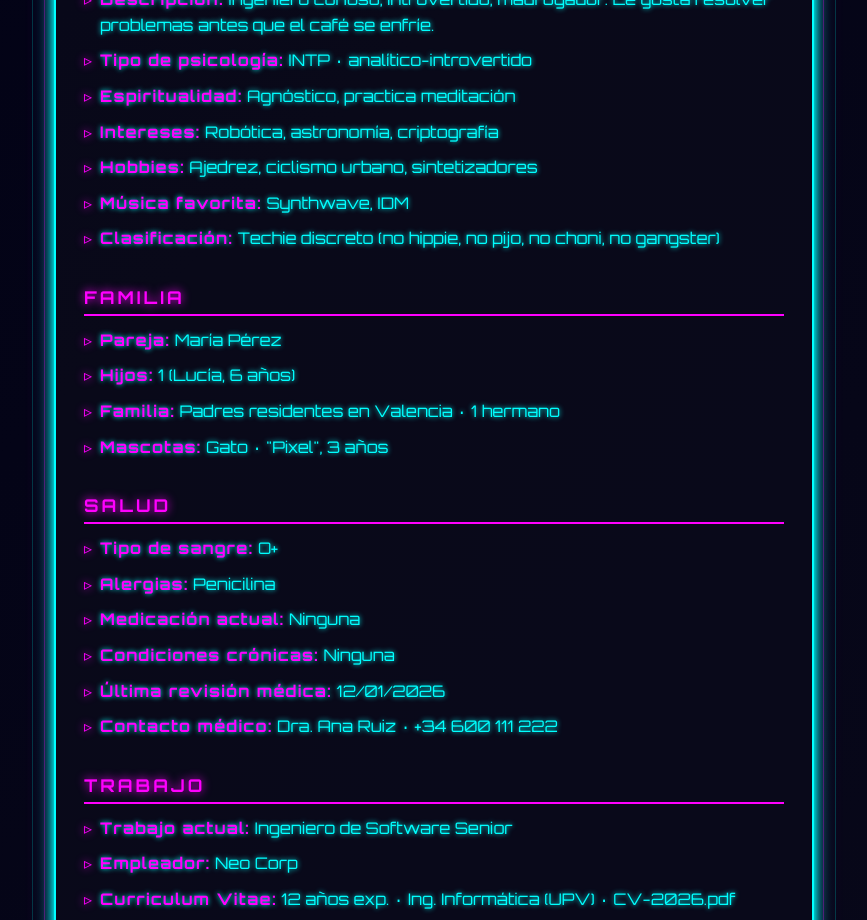
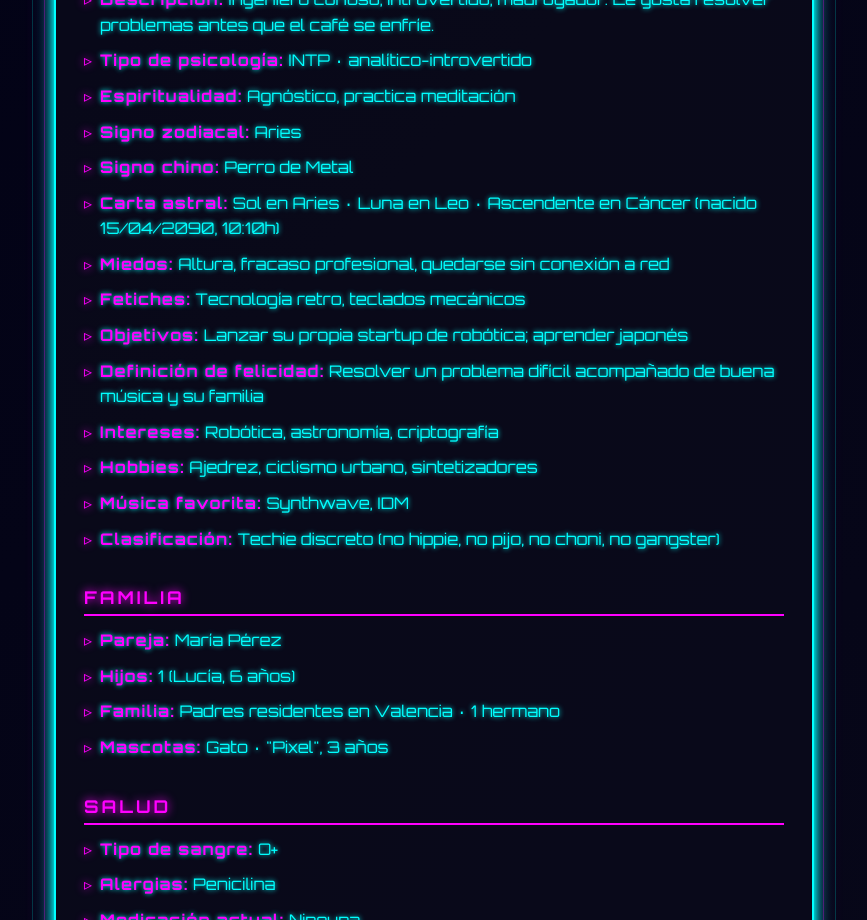
Before and after one commit to David7ce/human-data, a Svelte app: page / in a window 1280 px wide. Shown: the part 940-1860 px from the top of the page, without its empty margins (206-1073 px from the left). Built offline with nearby package versions, Linux system fonts and the light colour scheme.

Commit message:
feat: add astrology fields and fears/goals/happiness to personality section
Zodiac sign and Chinese zodiac derived from existing birth date
(15/04/2090); birth chart references existing 10:10 birth time.

```diff
--- a/src/data/person.js
+++ b/src/data/person.js
@@ -23,6 +23,13 @@ export const personality = [
   { label: "Descripción", value: "Ingeniero curioso, introvertido, madrugador. Le gusta resolver problemas antes que el café se enfríe." },
   { label: "Tipo de psicología", value: "INTP · analítico-introvertido" },
   { label: "Espiritualidad", value: "Agnóstico, practica meditación" },
+  { label: "Signo zodiacal", value: "Aries" },
+  { label: "Signo chino", value: "Perro de Metal" },
+  { label: "Carta astral", value: "Sol en Aries · Luna en Leo · Ascendente en Cáncer (nacido 15/04/2090, 10:10h)" },
+  { label: "Miedos", value: "Altura, fracaso profesional, quedarse sin conexión a red" },
+  { label: "Fetiches", value: "Tecnología retro, teclados mecánicos" },
+  { label: "Objetivos", value: "Lanzar su propia startup de robótica; aprender japonés" },
+  { label: "Definición de felicidad", value: "Resolver un problema difícil acompañado de buena música y su familia" },
   { label: "Intereses", value: "Robótica, astronomía, criptografía" },
   { label: "Hobbies", value: "Ajedrez, ciclismo urbano, sintetizadores" },
   { label: "Música favorita", value: "Synthwave, IDM" },
```
